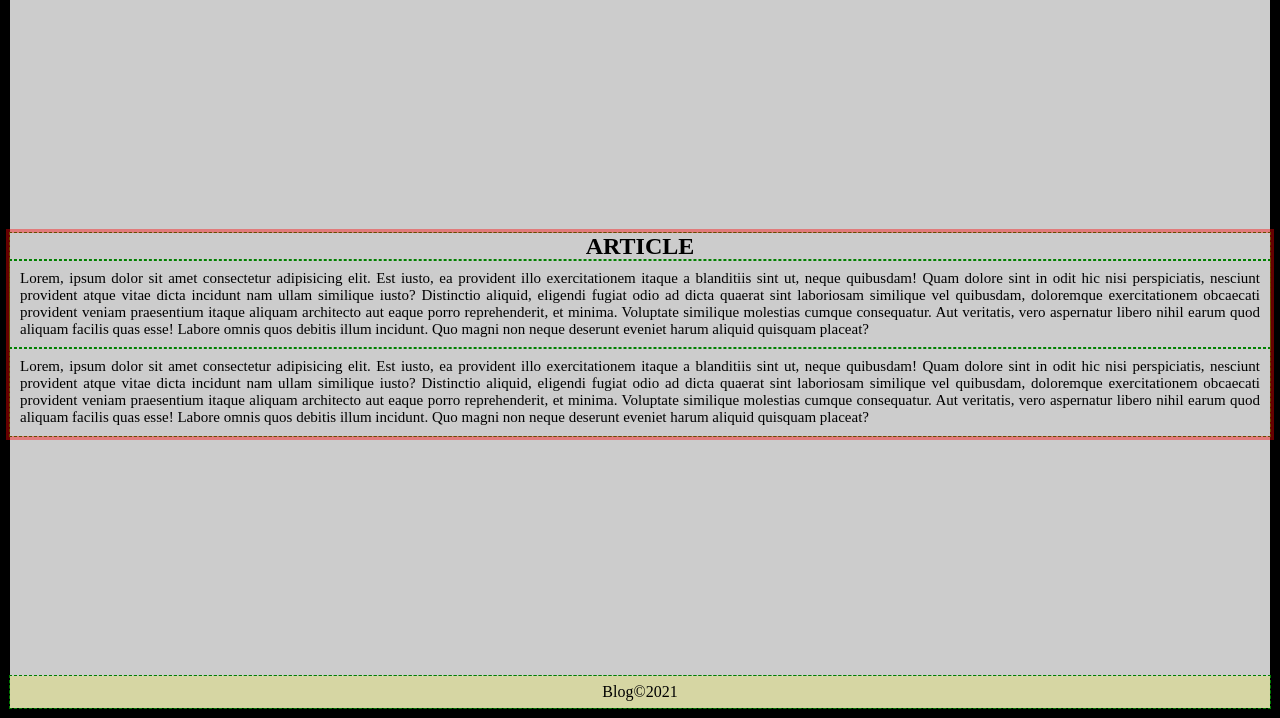
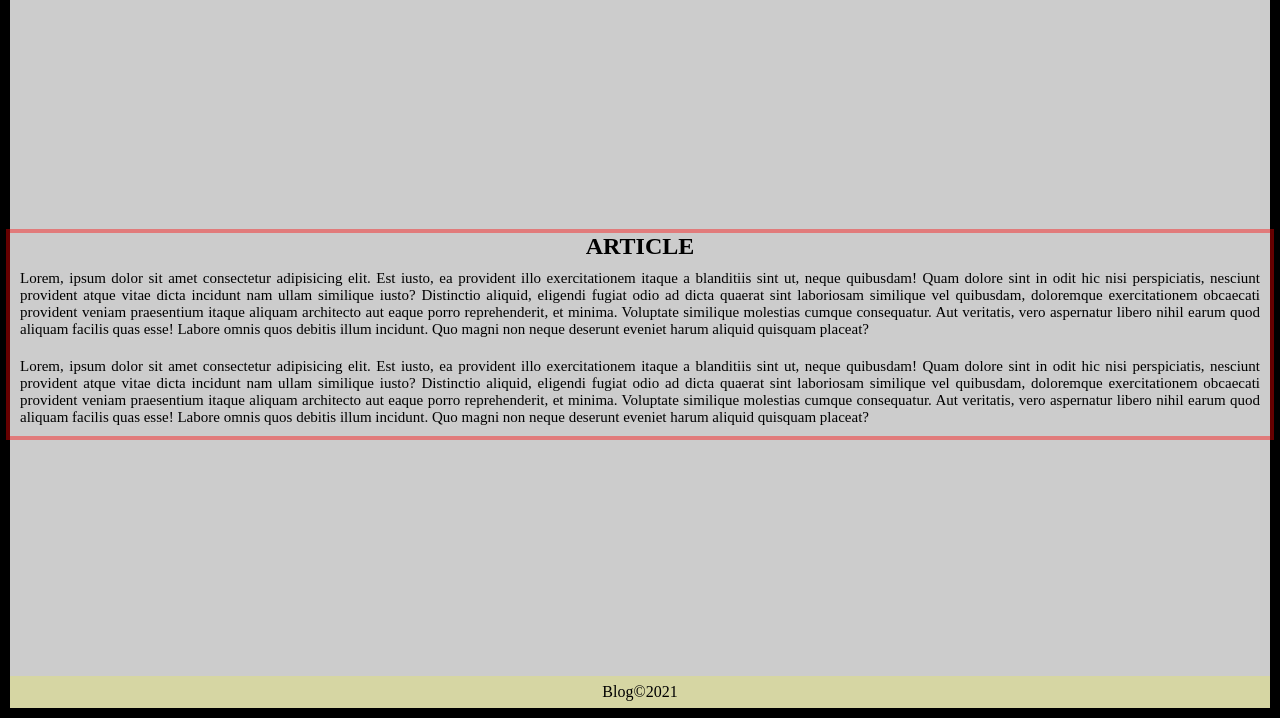
Before and after one commit to khalilHnk/blogtest, a plain HTML site: page index.html in a window 1280 px wide. Shown: the part 82-800 px from the top of the page. Drawn offline with Linux system fonts and the light colour scheme.

Commit message:
Update ostyle.css

```diff
--- a/ostyle.css
+++ b/ostyle.css
@@ -1,5 +1,4 @@
 body,.pg,.pg * {
-  outline:1px dashed green;
   margin:0;
   padding:0;
   box-sizing:border-box
@@ -21,9 +20,6 @@ header,footer{
   width:100%;
   background-color:rgba(255,255,0,0.2)
 }
-.pg article{
-    outline:2px sold rgba(0,128,0,0.5)
-}
 .pg article p{
     text-align: justify;
     font-size:15px;
```
